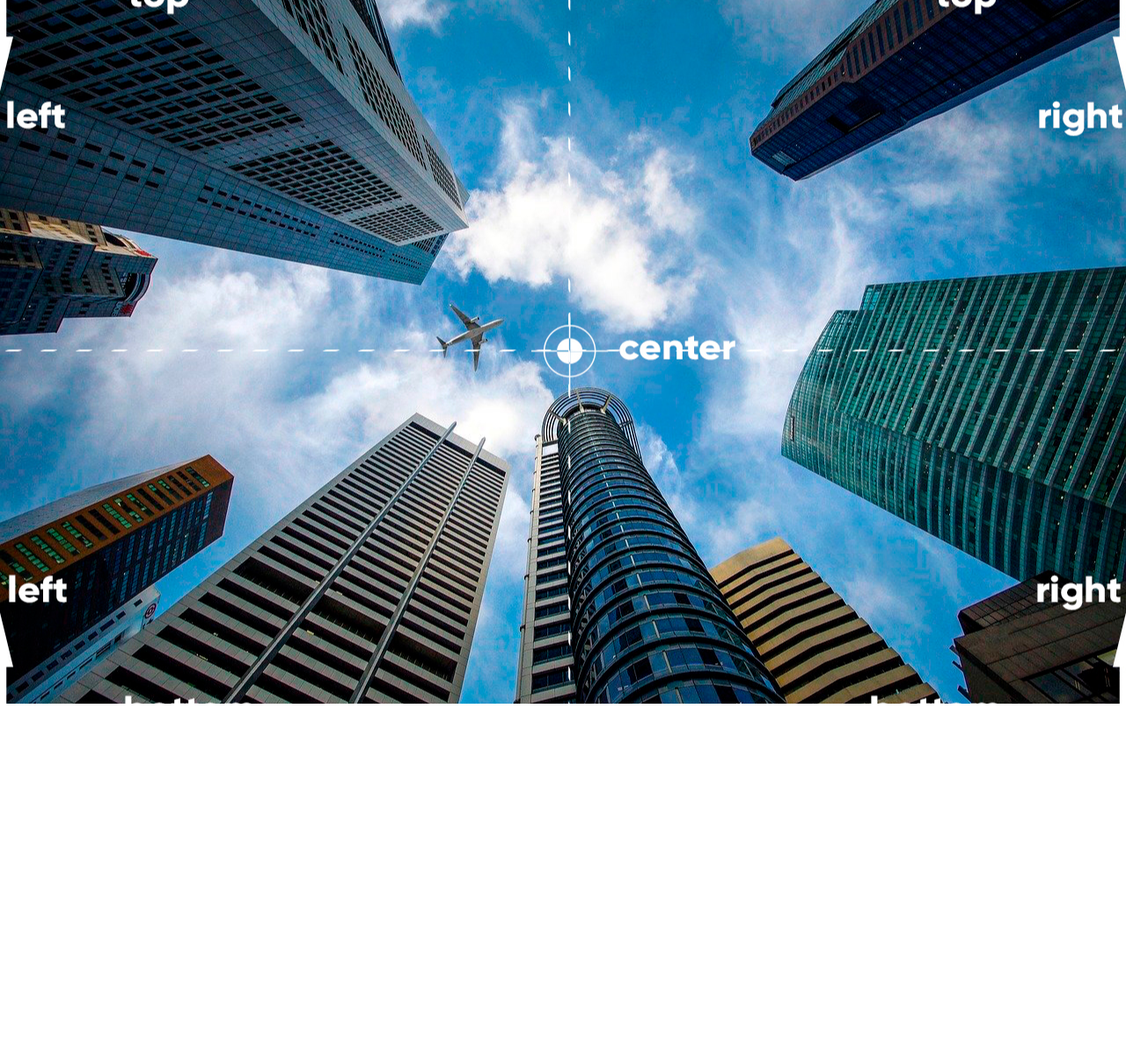
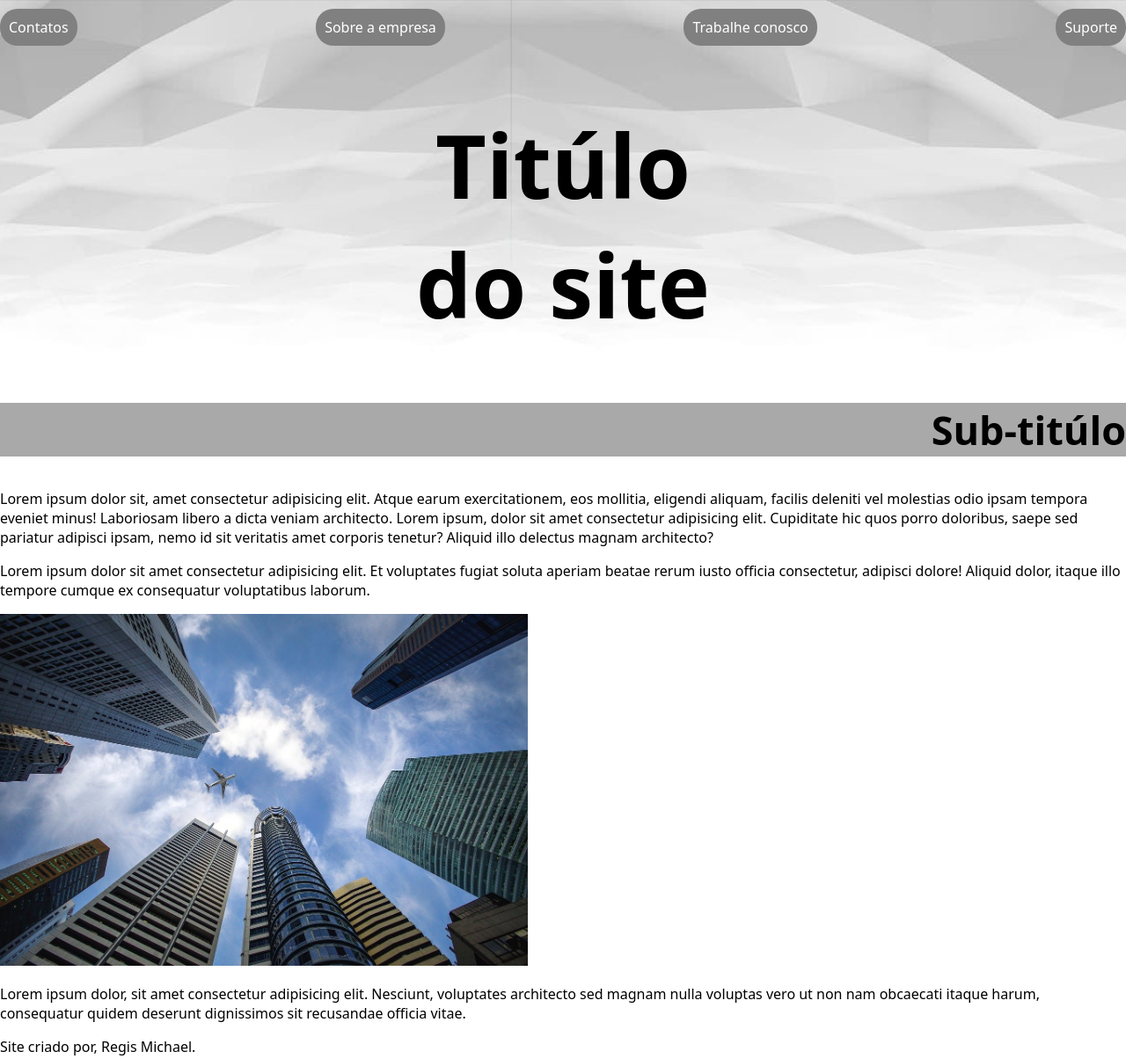
Before and after one commit to RegisMichael25/HTMLCSS, a plain HTML site: page EXERCICIOS/ex022/fundo005.html in a window 1280 px wide. Shown: the whole page at 88% size. Before the commit the page ends 800 px from the top, so only its background shows below. Drawn offline with Linux system fonts and the light colour scheme.

Commit message:
Exercicios e treino

```diff
--- a/EXERCICIOS/ex022/fundo005.html
+++ b/EXERCICIOS/ex022/fundo005.html
@@ -6,13 +6,77 @@
   <title>Posicionamento</title>
   <style>
     body{
-      height: 98vh;
-      background-image: url(imagens/wallpaper003.jpg);
-      background-position: left center;
+      margin: 0px;
+      padding: 0px;
+      background-image: url(imagens/wallpaper005.jpg);
+      background-repeat: no-repeat;
+      background-position: center top;
+      font-family: system-ui, -apple-system, BlinkMacSystemFont, 'Segoe UI', Roboto, Oxygen, Ubuntu, Cantarell, 'Open Sans', 'Helvetica Neue', sans-serif;
     }
+
+    .link{
+      display: flex;
+      justify-content: space-between;
+    }
+
+    a{
+      background-color: gray;
+      color: white;
+      border-radius: 20px;
+      padding: 10px;
+      margin-top: 10px;
+      text-decoration: none;
+    }
+
+    a:hover{
+      color: black;
+    }
+
+    h1{
+      font-size: 100px;
+      text-align: center;
+    }
+    #t2{
+      text-align: right;
+      font-size: 30px;
+      background-color: darkgray;
+    }
+
+    img{
+      height: 400px;
+      width: 600px;
+      align-items: center;
+    }
+
   </style>
 </head>
 <body>
+    <header>
+      <nav class="link">
+        <a href="#">Contatos</a>
+        <a href="#">Sobre a empresa</a>
+        <a href="#">Trabalhe conosco</a>
+        <a href="#">Suporte</a>
+      </nav>
+      <h1>Titúlo <br> do site</h1>
+    </header>
+    <main>
+      <nav id="t2">
+        <h2>Sub-titúlo</h2>
+      </nav>
+      <p>Lorem ipsum dolor sit, amet consectetur adipisicing elit. Atque earum exercitationem, eos mollitia, eligendi aliquam, facilis deleniti vel molestias odio ipsam tempora eveniet minus! Laboriosam libero a dicta veniam architecto. Lorem ipsum, dolor sit amet consectetur adipisicing elit. Cupiditate hic quos porro doloribus, saepe sed pariatur adipisci ipsam, nemo id sit veritatis amet corporis tenetur? Aliquid illo delectus magnam architecto?</p>
 
+      <p>Lorem ipsum dolor sit amet consectetur adipisicing elit. Et voluptates fugiat soluta aperiam beatae rerum iusto officia consectetur, adipisci dolore! Aliquid dolor, itaque illo tempore cumque ex consequatur voluptatibus laborum.</p>
+
+      <div id="img_pos">
+        <img src="imagens/wallpaper002.jpg" alt="">
+      </div>
+
+      <p>Lorem ipsum dolor, sit amet consectetur adipisicing elit. Nesciunt, voluptates architecto sed magnam nulla voluptas vero ut non nam obcaecati itaque harum, consequatur quidem deserunt dignissimos sit recusandae officia vitae.</p>
+    </main>
+
+    <footer>
+      <p>Site criado por, Regis Michael.</p>
+    </footer>
 </body>
 </html>
--- /dev/null
+++ b/Treinando_só/Formulários/formulario001/style.css
@@ -0,0 +1,33 @@
+@import url('https://fonts.googleapis.com/css2?family=Inter:wght@100;200;300;400;500;600&display=swap');
+*{
+  padding: 0px;
+  margin: 0px;
+  box-sizing: border-box;
+  font-family:'inter', sans-serif;
+}
+
+body{
+  width: 100%;
+  height: 100vh;
+  display: flex;
+  justify-content: center;
+  align-items: center;
+  background-color: #0c0ce94d;
+}
+
+.container{
+  display: flex;
+  width: 80%;
+  height: 80vh;
+  display: flex;
+  box-shadow: 5px 5px 10px rgba(0, 0, 0, .212);
+}
+
+.form-image{
+  width: 50%;
+  display: flex;
+  justify-content: center;
+  align-items: center;
+  background-color: #fde3a7d7;
+  padding: 1rem;
+}
```
Also changed, not shown: EXERCICIOS/ex024/Iframe001.html (added, +54 -0 lines), Treinando_só/Formulários/formulario001/formulario000001.html (added, +90 -0 lines), Treinando_só/Formulários/formulario001/imagens/undraw_sign_up_n6im.svg (added).
